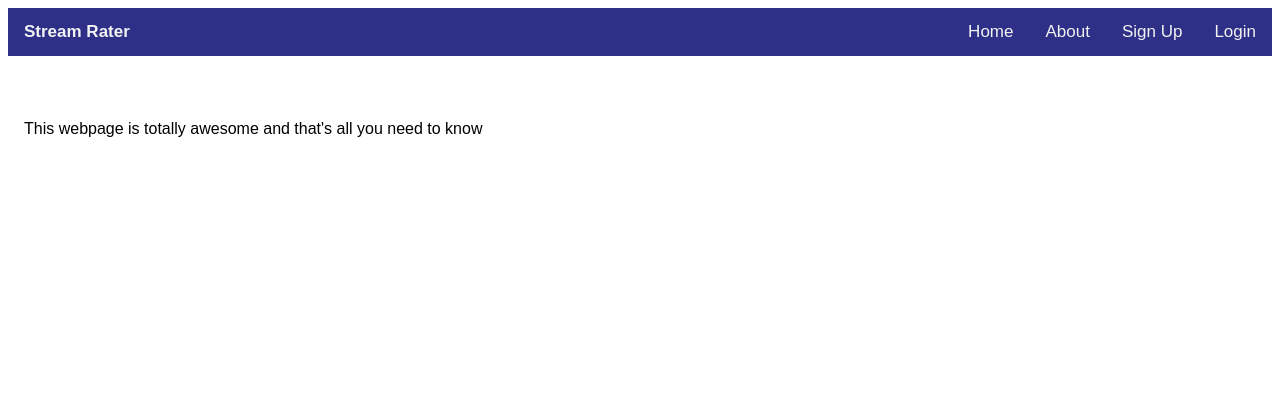
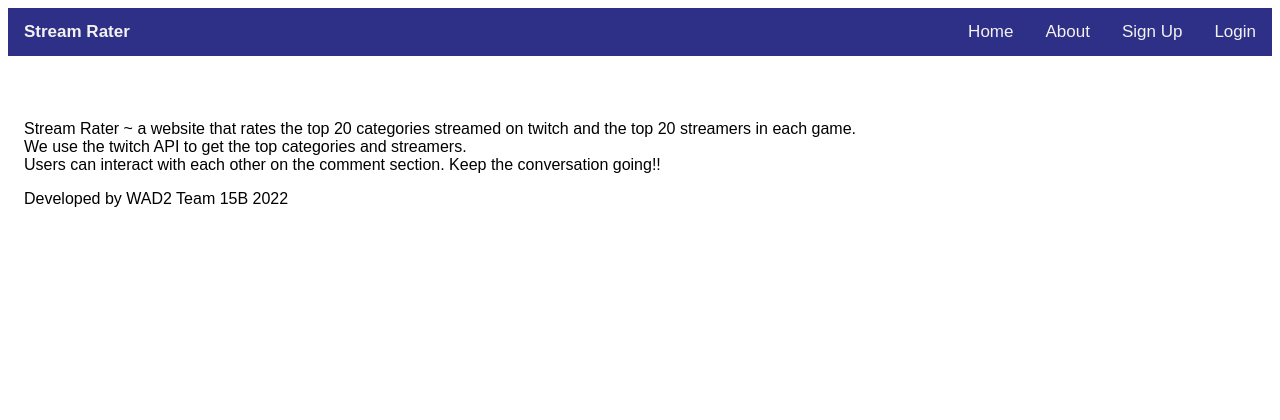
Before and after one commit to tenediosI/StreamRaterTeamProject, a Django app: page /stream//about/ in a window 1280 px wide. Shown: the top 420 px of the page. Run offline with Django 3.2, Linux system fonts and the light colour scheme; some libraries are stand-ins or nearby versions.

Commit message:
Edit profile is now fully using ajax advantages. Also added the changes Ismail made to about to this repo.

```diff
--- a/static/js/stream-ajax.js
+++ b/static/js/stream-ajax.js
@@ -15,9 +15,7 @@ function getCookie(name) {
 }
 
 let csrftoken = $("[name=csrfmiddlewaretoken]").val();
-function done () {
-            alert("Profile has been Updated. \nReload to see visible changes.");
-        }
+
 
 $(document).ready(function () {
 
@@ -38,7 +36,7 @@ $(document).ready(function () {
                     bio: $('#bio').val(),
                     csrfmiddlewaretoken: csrftoken,
                 },
-                success: done(),
+                success: updateDetails()
 
             });
         } else {
@@ -52,4 +50,15 @@ $(document).ready(function () {
         return !!((email.includes("@") && email.includes(".")) || email.trim()=='');
     }
 
+    function updateDetails(){
+        if ($('#email').val()){
+            $('#show-email').text($('#email').val());
+        } if ($('#bio').val()){
+            $('#show-bio').text($('#bio').val());
+        }
+        $('#email').val('');
+        $('#bio').val('');
+        alert("Profile Updated")
+    }
+
 });
--- a/templates/stream/about.html
+++ b/templates/stream/about.html
@@ -6,5 +6,11 @@
 {% endblock %}
 
 {% block body_block %}
-    <div>This webpage is totally awesome and that's all you need to know</div>
+     <div>
+         <a>Stream Rater ~ a website that rates the top 20 categories streamed on twitch
+             and the top 20 streamers in each game.</a><br>
+         <a>We use the twitch API to get the top categories and streamers.</a><br>
+         <a>Users can interact with each other on the comment section. Keep the conversation going!!</a><br>
+         <p>Developed by WAD2 Team 15B 2022</p>
+     </div>
 {% endblock %}
```
Also changed, not shown: templates/stream/edit_profile.html (+5 -6 lines).
